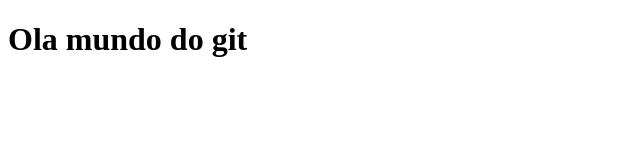
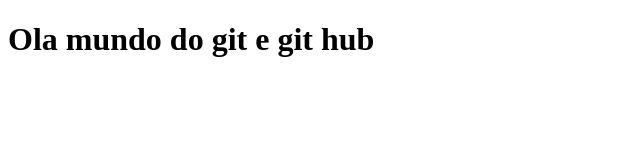
Before and after one commit to Ronalddias532/aula-de-git, a plain HTML site: page index.html in a window 1280 px wide. Shown: the whole page, without its empty margins (0-640 px from the left). Drawn offline with Linux system fonts and the light colour scheme.

Commit message:
adicionamos a palavra git hub

```diff
--- a/index.html
+++ b/index.html
@@ -8,6 +8,6 @@
     <script src="/js/index.js"></script>
 </head>
 <body>
-    <h1>Ola mundo do git</h1>
+    <h1>Ola mundo do git e git hub</h1>
 </body>
 </html>
```
